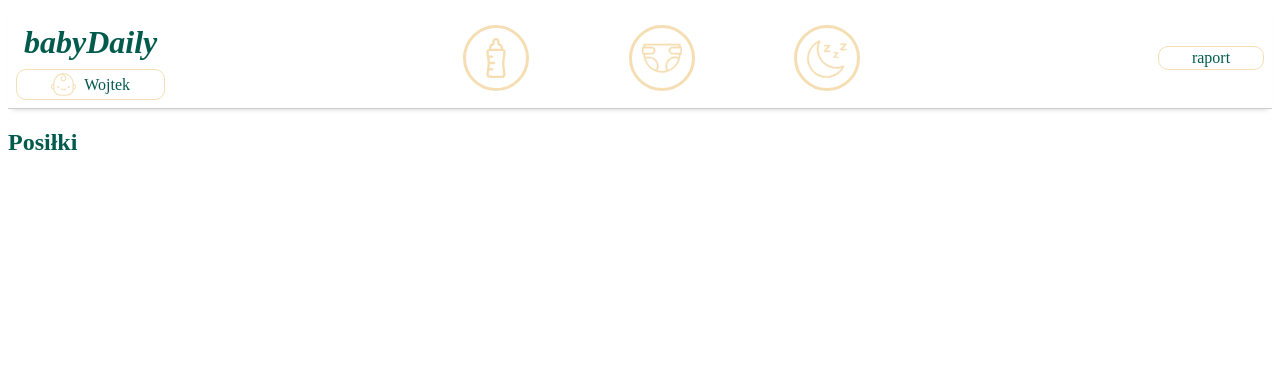
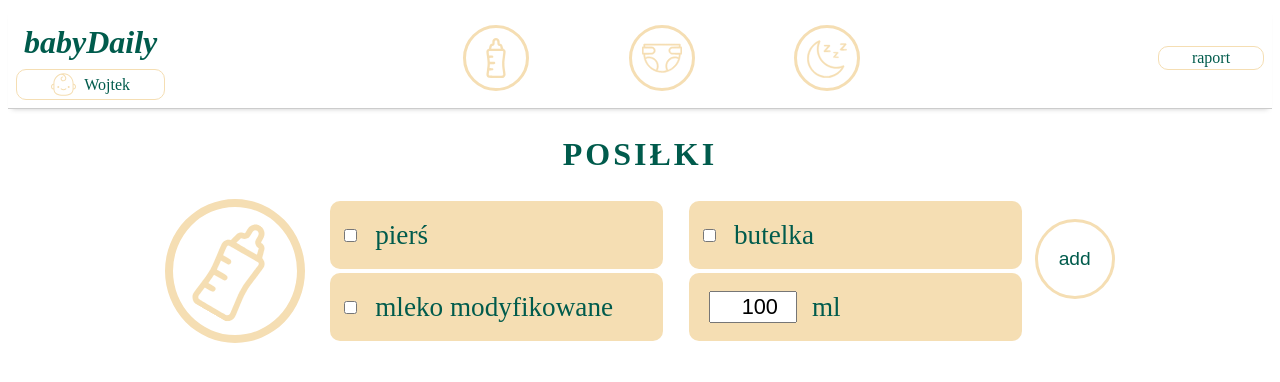
Before and after one commit to michalPastewski/babyDaily_app, a React (Create React App) app: page /meal in a window 1280 px wide. Shown: the top 382 px of the page. Built offline with nearby package versions, Linux system fonts and the light colour scheme.

Commit message:
FEAT: add header in mael-page

```diff
--- /dev/null
+++ b/src/components/PageIcon.js
@@ -0,0 +1,10 @@
+import React from 'react';
+import '../styles/app.css';
+
+const PageIcon = ({ image, alt}) => (
+  <div className="icon">
+    <img src={image} className="icon__img" alt={alt}/>
+  </div>
+);
+
+export default PageIcon;
--- /dev/null
+++ b/src/components/PageWrapper.js
@@ -0,0 +1,11 @@
+import React from 'react';
+import "../styles/app.css";
+
+const PageWrapper = ({ title, children}) => (
+  <section className="page__wrapper">
+    <h1 className="page__title">{title}</h1>
+    <div className="page__content">{children}</div>
+  </section>
+);
+
+export default PageWrapper;
--- a/src/pages/Meal.js
+++ b/src/pages/Meal.js
@@ -1,9 +1,47 @@
-import React from 'react';
+import {React, useState} from 'react';
+import mealImg from '../assets/icons/feeding-bottle.svg';
+import styles from '../styles/meal.module.css';
 
-const Meal = () => (
-   <section>
-      <h1>Posiłki</h1>
-   </section>
-);
+import PageWrapper from "../components/PageWrapper";
+import PageIcon from "../components/PageIcon";
+
+const Meal = () => {
+   const [value, setNeValue] = useState(100);
+
+   const handleChangeValue = (e) => {
+    return setNeValue(e.target.value);
+   }
+
+   return (
+      <PageWrapper title="POSIŁKI">
+         <section className={styles.header}>
+            <PageIcon image={mealImg} alt="bottle-icon"/>
+
+            <div className={styles.checkbox__menu}>
+               <div className={styles.checkbox__menu__section}>
+                  <input type="checkbox" id="one" name="one" className={styles.input} />
+                  <label for="one" className={styles.lable}>pierś</label>
+               </div>
+               <div className={styles.checkbox__menu__section}>
+                  <input type="checkbox" id="two" name="two" className={styles.input} />
+                  <label for="two" className={styles.lable}>butelka</label>
+               </div>
+               <div className={styles.checkbox__menu__section}>
+                  <input type="checkbox" id="three" name="three"  className={styles.input} />
+                  <label for="three" className={styles.lable}>mleko modyfikowane</label>
+               </div>
+               <div className={styles.checkbox__menu__section}>
+                  <input type="number" id="num"  name="num" className={styles.input__num} value={value} onChange={handleChangeValue}/>
+                  <label for="num" className={styles.lable}>ml</label>
+               </div>
+            </div>
+
+            <div>
+               <button className={styles.add__button}>add</button>
+            </div>
+         </section>
+      </PageWrapper>
+   );
+}
 
 export default Meal;
--- a/src/styles/app.css
+++ b/src/styles/app.css
@@ -12,3 +12,32 @@ html {
    margin: 0 auto;
    color: var(--font-color);
 }
+
+.page__wrapper {
+   width: 90vw;
+   margin: 0 auto;
+}
+
+.page__title {
+   text-align: center;
+   font-size: 2em;
+   letter-spacing: 3px;
+}
+
+.page__content {
+   display: flex;
+   justify-content: center;
+}
+
+.icon {
+   margin-right: 12px;
+   border: solid 8px #F5DEB3;
+   border-radius: 50%;
+ }
+
+.icon__img {
+   width: 100px;
+   height: 100px;
+   padding: 12px;
+   transform: rotate(30deg);
+ }
--- /dev/null
+++ b/src/styles/meal.module.css
@@ -0,0 +1,68 @@
+.header {
+  margin-bottom: 20px;
+  display: flex;
+}
+.icon {
+  margin-right: 12px;
+  border: solid 8px #F5DEB3;
+  border-radius: 50%;
+}
+
+.icon__img {
+  width: 100px;
+  height: 100px;
+  padding: 12px;
+  transform: rotate(30deg);
+}
+
+.checkbox__menu {
+  flex: 2;
+  font-size: 1.7em;
+
+  display: flex;
+  flex-wrap: wrap;
+  justify-content: space-around;
+  align-content: space-around;
+}
+
+.checkbox__menu__section {
+  width: 45%;
+  height: 68px;
+  padding-left: 10px;
+
+  display: flex;
+  align-items: center;
+
+  background-color: var(--pripary-colot);
+  border-radius: 10px;
+}
+
+.input__num {
+  width: 80px;
+  margin-left: 10px;
+  font-size: .8em;
+  text-align: end;
+  outline: none;
+}
+
+.lable {
+  width: 100%;
+  padding: 15px;
+}
+
+.add__button {
+  width: 80px;
+  height: 80px;
+  margin-top: 20px;
+  font-size: 1.2em;
+  color: var(--font-color);
+
+  outline: none;
+  background-color: transparent;
+  border: solid 3px #F5DEB3;
+  border-radius: 50%;
+}
+
+.add__button:active {
+  transform: scale(.9);
+}
```
Also changed, not shown: 1 other file (tests, documents, lock files or other folders).
